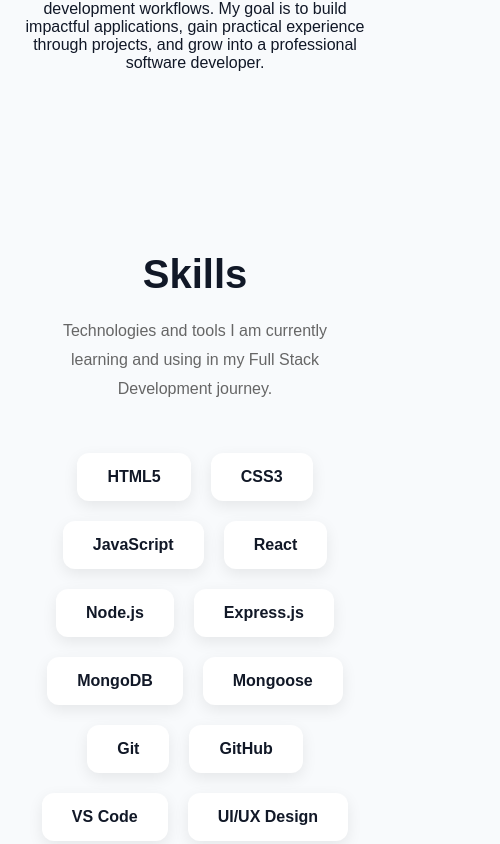
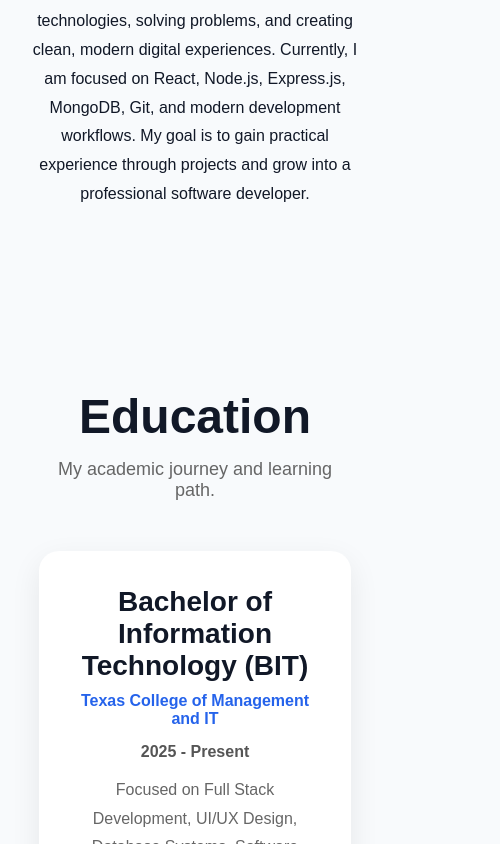
Before and after one commit to Pradiptiruwa/my-portfolio-v2, a React (Vite) app: page / in a window 390 px wide. Shown: the part 1156-2000 px from the top of the page, 500 px wide, since content can reach past the window. Built offline with nearby package versions, Linux system fonts and the light colour scheme; the HTML template or start-up script is replaced by a standard one.

Commit message:
Update portfolio design and responsiveness

```diff
--- a/src/App.jsx
+++ b/src/App.jsx
@@ -1,6 +1,7 @@
 import Navbar from "./components/Navbar";
 import Hero from "./components/Hero";
 import About from "./components/About";
+import Education from "./components/Education";
 import Skills from "./components/Skills";
 import Projects from "./components/Projects";
 import Contact from "./components/Contact";
@@ -12,10 +13,12 @@
       <Navbar />
       <Hero />
       <About />
+      <Education />
       <Skills />
       <Projects />
       <Contact />
       <Footer />
+
     </>
   );
 }
--- a/src/components/About.css
+++ b/src/components/About.css
@@ -5,3 +5,8 @@
 text-align:center;
 
 }
+.about p{
+max-width:850px;
+margin:auto;
+line-height:1.8;
+}
--- a/src/components/About.jsx
+++ b/src/components/About.jsx
@@ -10,11 +10,15 @@
 
 <p>
 
+About Me
+
 I am a Bachelor of Information Technology (BIT) student with a strong interest in Full Stack Development, UI/UX Design, and Software Engineering.
 
-I enjoy learning new technologies, solving problems, and creating clean, modern, and intuitive digital experiences. Currently, I am focused on developing my skills in React, Node.js, Express.js, MongoDB, Git, and modern development workflows.
+I enjoy learning new technologies, solving problems, and creating clean, modern digital experiences.
 
-My goal is to build impactful applications, gain practical experience through projects, and grow into a professional software developer.
+Currently, I am focused on React, Node.js, Express.js, MongoDB, Git, and modern development workflows.
+
+My goal is to gain practical experience through projects and grow into a professional software developer.
 </p>
 
 </section>
--- a/src/components/Footer.css
+++ b/src/components/Footer.css
@@ -1,4 +1,4 @@
-/*
+/* /*
 
 */
 
@@ -26,4 +26,33 @@
 
 margin:5px 0;
 
+} */
+
+
+footer{
+
+background:#07152c;
+
+padding:50px;
+
+text-align:center;
+
+color:white;
+
+margin-top:100px;
+
 }
+
+footer h2{
+
+margin-bottom:15px;
+
+}
+
+footer p{
+
+margin:8px;
+
+color:#ccc;
+
+}
--- a/src/components/Hero.jsx
+++ b/src/components/Hero.jsx
@@ -30,8 +30,7 @@
       </h1>
 
       <h2>
-        BIT Student | Full Stack Developer
-      </h2>
+BIT Student | Aspiring Full Stack Developer | UI/UX Enthusiast      </h2>
 
       <p>
         Passionate about Full Stack Development, UI/UX Design, and modern web technologies. Currently exploring the MERN Stack and building responsive, user-friendly web applications while continuously improving my technical and problem-solving skills.
--- a/src/components/Navbar.css
+++ b/src/components/Navbar.css
@@ -1,4 +1,4 @@
-/* .navbar{
+.navbar{
 
 display:flex;
 
@@ -72,10 +72,10 @@
 
 opacity:0.9;
 
-} */
+}
 
 
-.navbar{
+/* .navbar{
 
 display:flex;
 
@@ -154,4 +154,4 @@
 
 }
 
-}
+} */
--- /dev/null
+++ b/src/components/education.css
@@ -0,0 +1,85 @@
+.education{
+
+padding:100px 10%;
+
+text-align:center;
+
+}
+
+.education h2{
+
+font-size:48px;
+
+margin-bottom:15px;
+
+}
+
+.subtitle{
+
+color:#666;
+
+margin-bottom:50px;
+
+font-size:18px;
+
+}
+
+.edu-card{
+
+max-width:700px;
+
+margin:auto;
+
+background:white;
+
+padding:35px;
+
+border-radius:20px;
+
+box-shadow:0 10px 30px rgba(0,0,0,.08);
+
+transition:.3s;
+
+}
+
+.edu-card:hover{
+
+transform:translateY(-6px);
+
+}
+
+.edu-card h3{
+
+font-size:28px;
+
+margin-bottom:10px;
+
+}
+
+.edu-card h4{
+
+color:#2563eb;
+
+margin-bottom:15px;
+
+}
+
+.edu-card span{
+
+display:block;
+
+font-weight:600;
+
+margin-bottom:15px;
+
+color:#555;
+
+}
+
+.edu-card p{
+
+line-height:1.8;
+
+color:#666;
+
+}
--- /dev/null
+++ b/src/components/education.jsx
@@ -0,0 +1,53 @@
+import "./Education.css";
+
+function Education() {
+
+return (
+
+<section className="education" id="education">
+
+<h2>Education</h2>
+
+<p className="subtitle">
+
+My academic journey and learning path.
+
+</p>
+
+<div className="edu-card">
+
+<h3>
+
+Bachelor of Information Technology (BIT)
+
+</h3>
+
+<h4>
+
+Texas College of Management and IT
+
+</h4>
+
+<span>
+
+2025 - Present
+
+</span>
+
+<p>
+
+Focused on Full Stack Development,
+UI/UX Design, Database Systems,
+Software Engineering and modern web technologies.
+
+</p>
+
+</div>
+
+</section>
+
+)
+
+}
+
+export default Education;
```
Also changed, not shown: src/components/Skills.jsx (line endings or trailing spaces).
